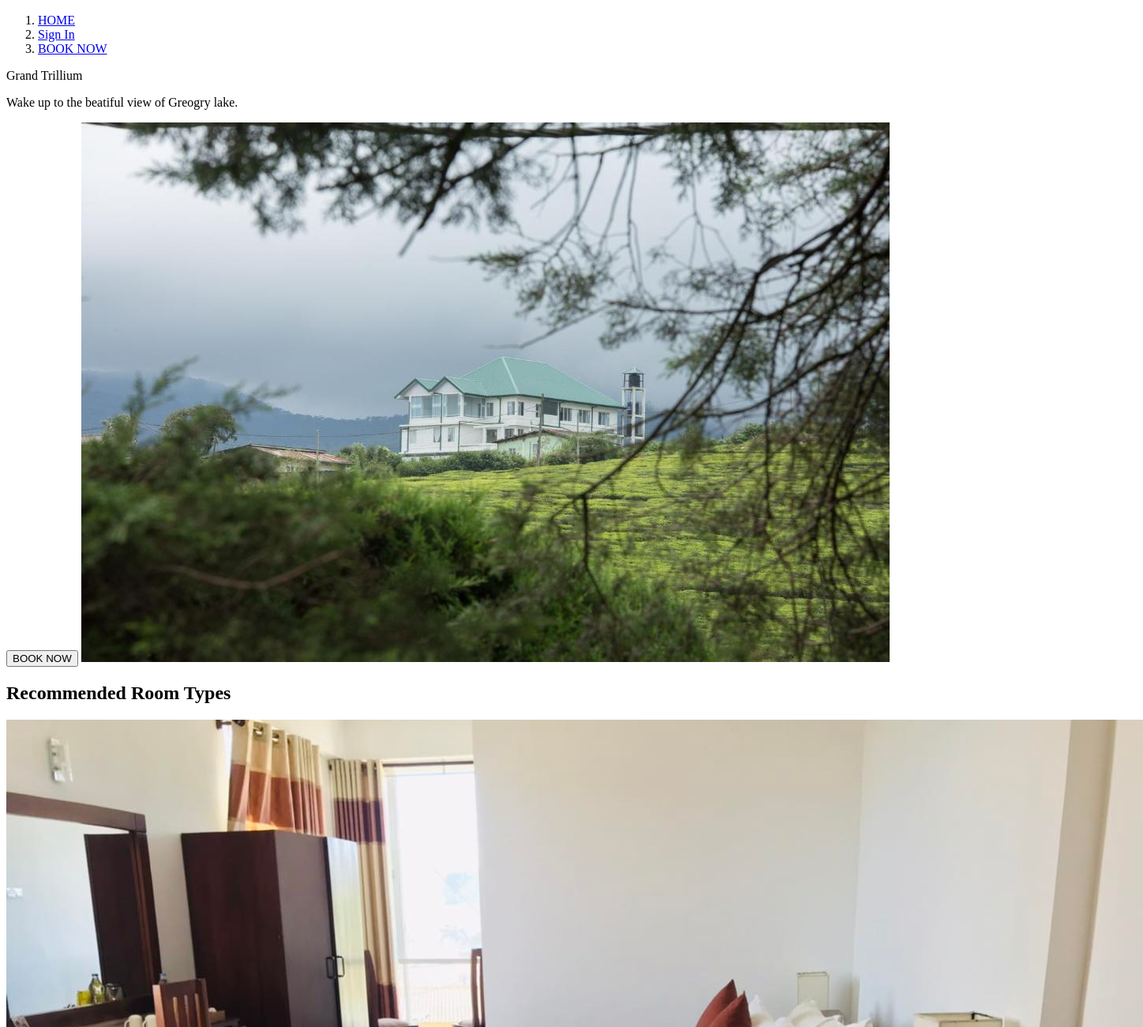
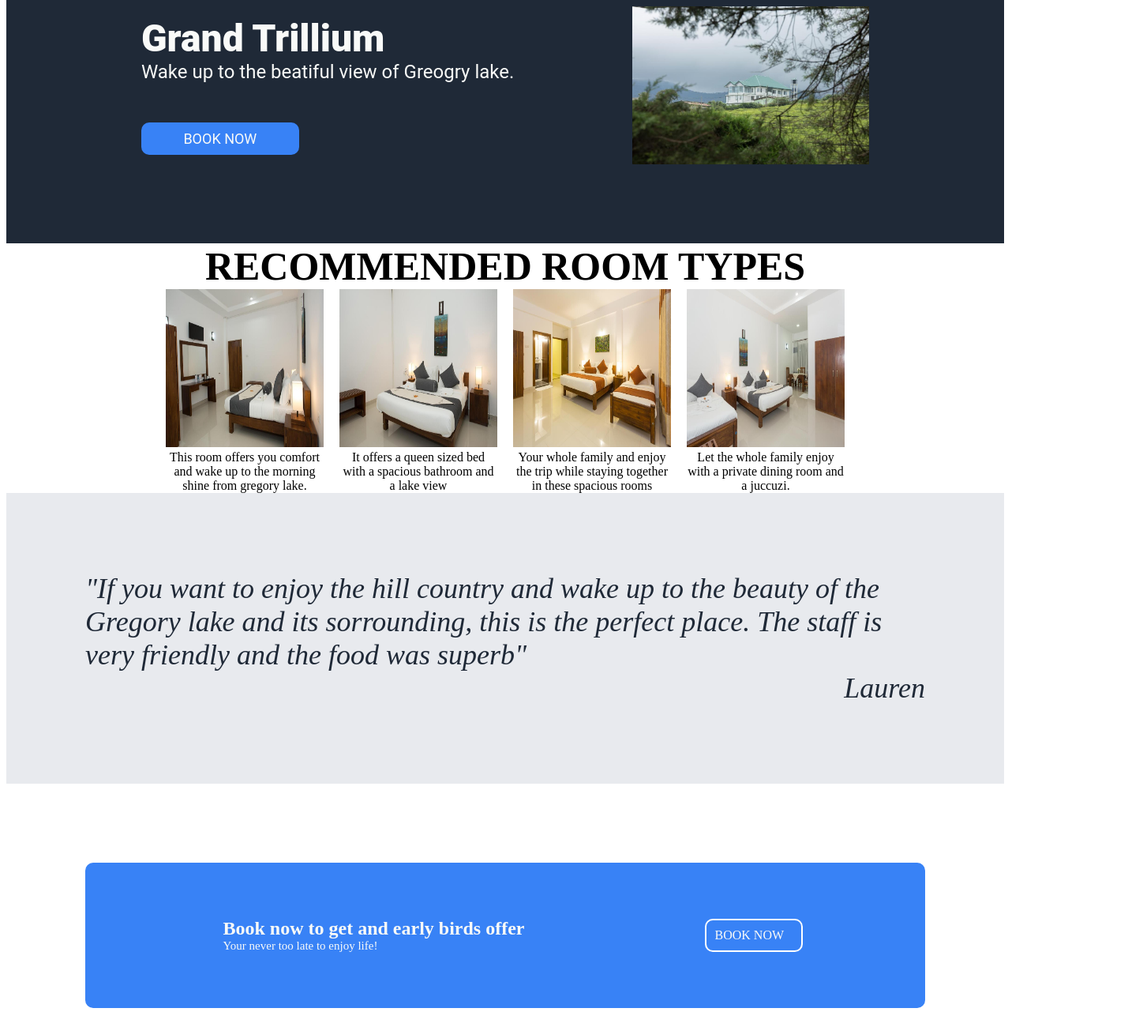
Before and after one commit to JayanikaKL/firstwebpage, a plain HTML site: page index.html in a window 1280 px wide. Shown: the part 300-1600 px from the top of the page at 79% size, 1448 px wide, since content can reach past the window. Drawn offline with Linux system fonts and the light colour scheme.

Commit message:
basic css layout

```diff
--- a/css/style.css
+++ b/css/style.css
@@ -0,0 +1,175 @@
+body{
+    flex-direction: column;
+    text-align: center;
+}
+
+.header {
+    display: flex;
+    background-color: #1F2937;
+    justify-content: space-between;
+    align-items: center;
+
+}
+
+ol{
+ list-style-type: none;
+ display: flex;
+ gap: 16px;
+}
+
+a{
+    text-decoration: none;
+    color: beige;
+    font-size: 24px;
+}
+
+h1{
+    color: beige;
+    font-family: Georgia, 'Times New Roman', Times, serif;
+    font-size: 50px;
+
+}
+
+.introduction {
+    display: flex;
+    background-color: #1F2937;
+    color: #F9FAF8;
+    font-family: 'Roboto', sans-serif;
+    justify-content: center;
+    align-items: center;
+    text-align: left;
+}
+
+.maintext{
+    font-size: 48px;
+    font-weight: 900;
+
+}
+
+.hero{
+    margin-left: 100px;
+    margin-right: 50px;
+}
+
+.headerlogotext{
+    font-size: 24px;
+    color: #F9FAF8;
+
+
+}
+
+.booking{
+    color: #E5E7EB;
+    font-size: 18px;
+    background-color: #3882F6;
+    color:#F9FAF8;
+    font-family :'Roboto', sans-serif;
+
+
+}
+
+button {
+    width: 200px;
+    padding: 10px;
+    border: #E5E7EB;
+    margin-top: 50px;
+    border-radius: 10px;
+}
+
+.view{
+    max-height:400px ;
+    width: auto;
+    margin: 100px;
+}
+
+/****recommended roomtypes***/
+
+.information{
+    display: flex;
+    justify-content: center;
+    align-items: center;
+    gap: 52px;
+}
+
+.recommended{
+    font-size: 50px;
+    font-weight: 900;
+}
+
+.pictures{
+    display: flex;
+    justify-content: center;
+    align-items: center;
+    gap: 20px;
+}
+
+
+.infor {
+    justify-content: center;
+    max-width: 200px;
+}
+
+img{
+    width: 200px;
+    height: 200px;
+}
+
+
+.reviews{
+    display: flex;
+    flex-direction: column;
+    background-color: #e5e7ebda;
+    padding: 100px;
+    font-size: 36px;
+    color: #1F2937;
+    font-style: italic;
+    font-weight: 100;
+}
+
+.comment{
+    text-align:left;
+}
+
+.name{
+    text-align: right;
+}
+
+.last
+{
+    display: flex;
+    background-color: #3882F6;
+    color: #F9FAF8;
+    text-align: left;
+    margin: 100px;
+    border-radius: 10px;
+    justify-content:space-around;
+    padding: 50px;
+    align-items: center;
+}
+.action{
+    display: flex;
+    flex-direction: column;
+    padding: 20px;
+}
+
+.buttonheading{
+    font-size: 24px;
+    font-weight: 600;
+}
+
+.buttondiscription{
+    font-size: 15px;
+}
+
+button2 {
+    width: 100px;
+    padding: 10px;
+    border: 2px solid white;
+    border-radius: 10px;
+}
+
+.footer{
+    background-color: #1F2937;
+    color: #E5E7EB;
+    padding: 25px;
+}
--- a/index.html
+++ b/index.html
@@ -5,57 +5,65 @@
     <meta http-equiv="X-UA-Compatible" content="IE=edge">
     <meta name="viewport" content="width=device-width, initial-scale=1.0">
    <title>grandtrillium</title>
+   <link rel="stylesheet" href="css/style.css">
 </head>
 <body>
-    <header>
+  <div class="header" >
         <img src="img/logo.jpeg" alt="company logo">
         <h1>
             GRAND TRILLIUM
         </h1>
         <ol>
            <li><a href="myfirstwebsite/index.html">HOME</a></li>
-           <li><a href="https://www.google.com">Sign In</a></li>
+           <li><a href="https://www.google.com">SIGN IN</a></li>
            <li><a href="https://www.google.com/">BOOK NOW</a></li>
         </ol>
-    </header>
+ </div>
 
   <div class="introduction">
-        <hi>Grand Trillium</hi>
-        <p>Wake up to the beatiful view of Greogry lake.</p>
+     <div class="hero">
+        <div class="maintext">Grand Trillium</div>
+        <div class="headerlogotext">Wake up to the beatiful view of Greogry lake.</div>
         <button class="booking">BOOK NOW</button>
-        <img src="img/farview.jpg" alt="hotel view frome the far">
      </div>
-     <div class="room types">
-        <h2>Recommended Room Types</h2>
+          <img class="view" src="img/farview.jpg" alt="hotel view frome the far">
+  </div>
 
-           <div class="roomtypes">
-              <div class="rooms">
-                <img src="img/bedroom.jpg" alt="single room">
-                <div class="explain">Single rooms offer space and comfort with thoughtful contemporary design and local Sri Lankan touches. All rooms offer exceptional views over the Gregory Lake.</li>
+ <div class="infromation">
+       <div class="recommended">RECOMMENDED ROOM TYPES</div>
+       <div class="pictures">
+          <div class="infor">
+            <img src="./img/singleroom.jpg" alt="single bedroom">
+            <div class="text">This room offers you comfort and wake up to the morning shine from gregory lake.</div>
           </div>
-              <div class="rooms">
-                <img src="img/doubleroom.jpg" alt="double room">
-                <div class="explain">Double rooms offer a view of the lake with additional mini refrigerator</div>
+          <div class="infor">
+            <img src="./img/doubleroom.jpg" alt="double room">
+            <div class="text">It offers a queen sized bed with a spacious bathroom and a lake view</div>
+
           </div>
-              <div class="rooms">
-                <img src="img/tripleroom.jpg" alt="triple rooms">
-                <div class="explain">Your whole family can enjoy the room with extra comfort</div>
+          <div class="infor">
+            <img src="./img/tripleroom.jpg" alt="triple room">
+            <div class="text">Your whole family and enjoy the trip while staying together in these spacious rooms</div>
           </div>
-              <div class="rooms">
-                <img src="img/suit.jpg" alt="suit>
-                <div class="explain">Enjoy your stay with a private dining area, spacious bathroom with a jaccuzi"</div>
+          <div class="infor">
+            <img src="./img/suit.jpg" alt="family suit">
+            <div class="text">Let the whole family enjoy with a private dining room and a juccuzi.</div>
           </div>
        </div>
  </div>
+
   <div class="reviews">
-                <p>"If you want to enjoy the hill country and wake up to the beauty of the Gregory lake and its sorrounding, this is the perfect place. The staff is very friendly and the food was superb"</p>
-                <p>Lauren</p>
+                <div class="comment">"If you want to enjoy the hill country and wake up to the beauty of the Gregory lake and its sorrounding, this is the perfect place. The staff is very friendly and the food was superb"</div>
+                <div class="name">Lauren</div>
   </div>
 
   <div class="last">
-               <h3>Book now to get and early birds offer</h3>
-               <P>Your never too late to enjoy life</P>
-               <button>BOOK NOW</button>
+         <div class="action">
+               <div class="buttonheading">Book now to get and early birds offer</div>
+               <div class="buttondiscription">Your never too late to enjoy life!</div>
+         </div>
+        <button2>BOOK NOW</button>
+
 
   </div>
   <div class="footer">
```
Lines whose indentation alone changed are shown as unchanged.
